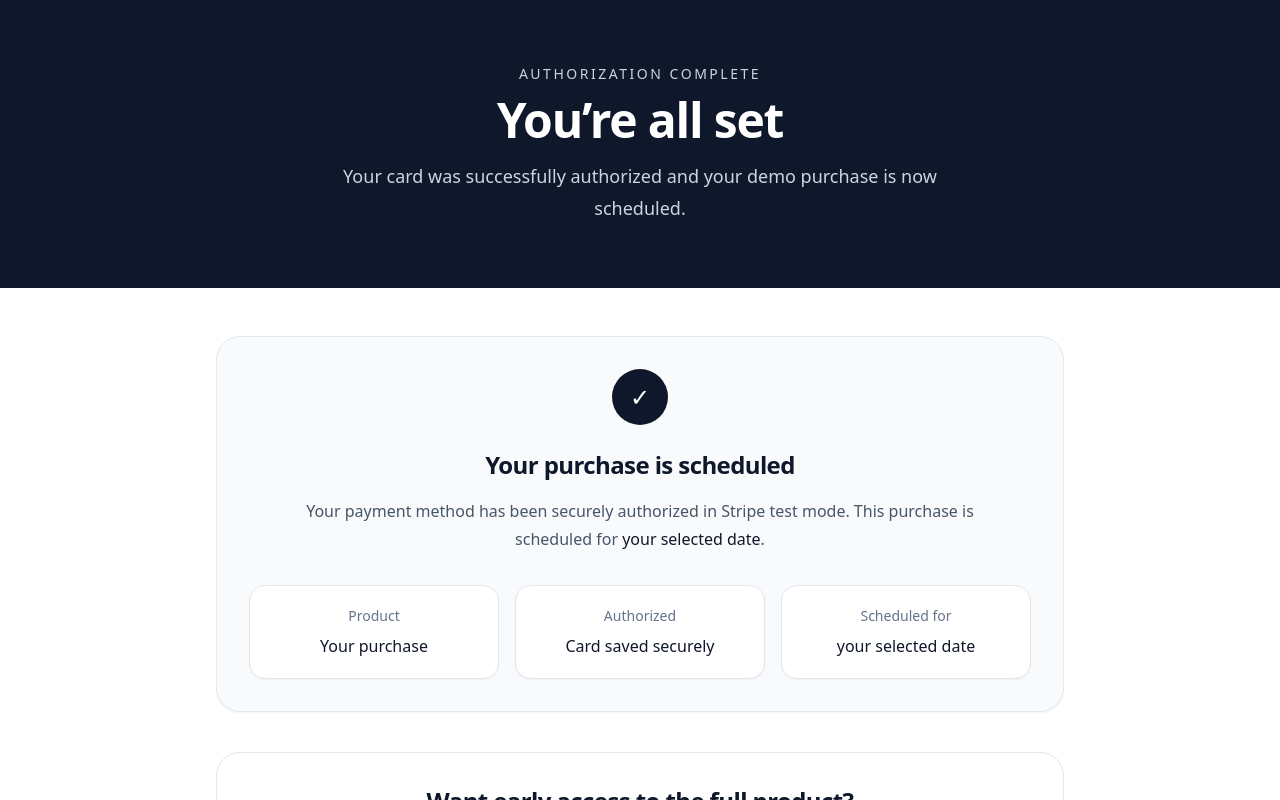
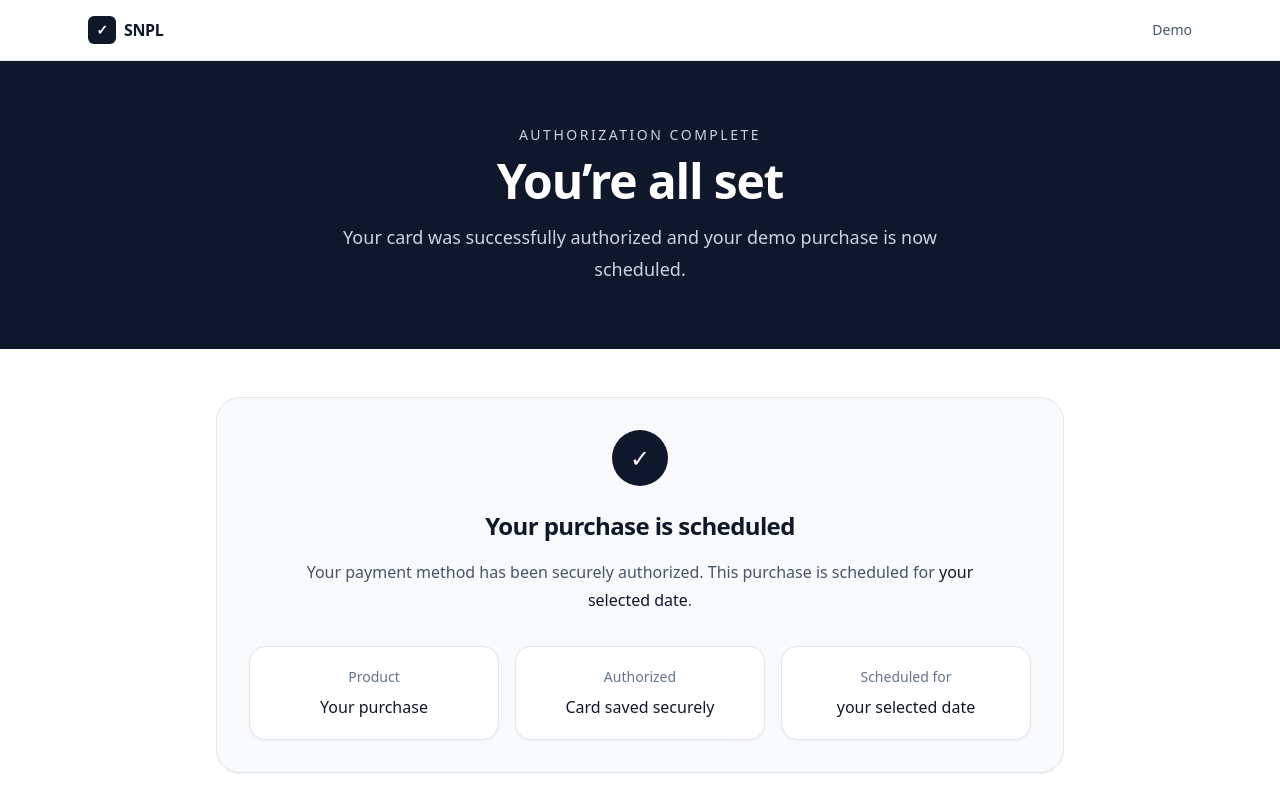
Before and after one commit to snpl-git/snpl-landingpage, a Next.js app: page /demo/success in a window 1280 px wide. Shown: the top 800 px of the page. Built offline with nearby package versions, Linux system fonts and the light colour scheme.

Commit message:
Update page.tsx

```diff
--- a/app/demo/success/page.tsx
+++ b/app/demo/success/page.tsx
@@ -2,28 +2,7 @@
 
 import { Suspense } from 'react'
 import { useSearchParams } from 'next/navigation'
-import Link from "next/link"
-
-<div className="border-b border-slate-200 bg-white">
-  <div className="mx-auto max-w-6xl px-6 py-4 flex items-center justify-between">
-
-    <Link href="/" className="flex items-center gap-2 font-semibold text-slate-900">
-      <div className="h-6 w-6 rounded-md bg-slate-900 text-white flex items-center justify-center text-sm">
-        ✓
-      </div>
-      SNPL
-    </Link>
-
-    <Link
-      href="/demo"
-      className="text-sm text-slate-600 hover:text-slate-900"
-    >
-      Demo
-    </Link>
-
-  </div>
-</div>
-
+import SiteHeader from '@/components/site-header'
 
 function SuccessContent() {
   const search = useSearchParams()
@@ -40,6 +19,8 @@ function SuccessContent() {
 
   return (
     <main className="min-h-screen bg-white text-slate-900">
+      <SiteHeader />
+
       <section className="bg-slate-900 text-white">
         <div className="mx-auto max-w-4xl px-6 py-16 text-center">
           <p className="mb-3 text-sm font-medium uppercase tracking-[0.18em] text-slate-300">
@@ -66,8 +47,8 @@ function SuccessContent() {
             </h2>
 
             <p className="mt-4 text-base leading-7 text-slate-600">
-              Your payment method has been securely authorized in Stripe test mode.
-              This purchase is scheduled for <span className="font-medium text-slate-900">{formattedDate}</span>.
+              Your payment method has been securely authorized. This purchase is scheduled for{' '}
+              <span className="font-medium text-slate-900">{formattedDate}</span>.
             </p>
           </div>
 
```
